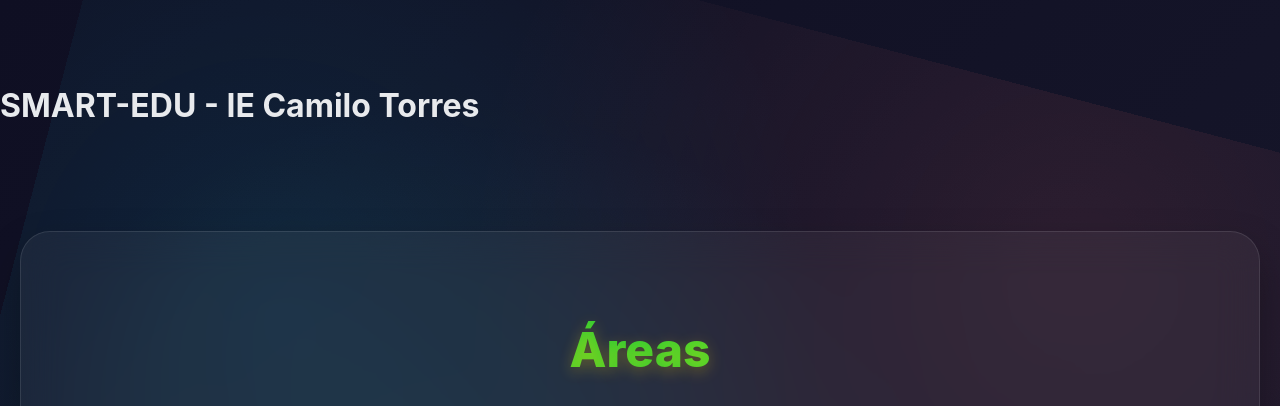
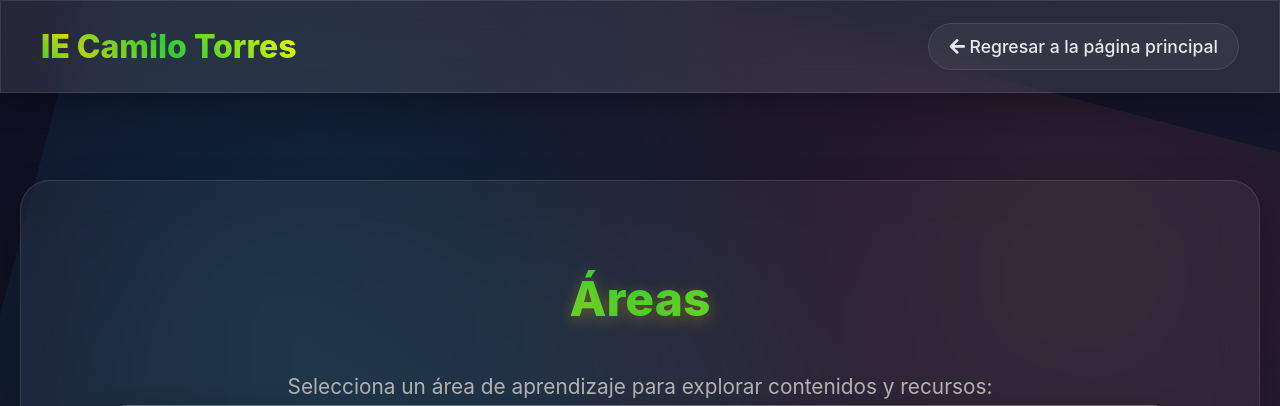
Before and after one commit to belaNh27/IEcamilotorres, a Flask app: page /smartedu in a window 1280 px wide. Shown: the top 406 px of the page. Run offline with Flask 3, Linux system fonts and the light colour scheme.

Commit message:
Update smartedu.html

```diff
--- a/templates/smartedu.html
+++ b/templates/smartedu.html
@@ -8,9 +8,24 @@
     <link href="https://cdnjs.cloudflare.com/ajax/libs/font-awesome/5.15.3/css/all.min.css" rel="stylesheet">
 </head>
 <body>
-    <header>
-        <h1>{{ titulo }}</h1>
-    </header>
+
+ <header class="main-header">
+    <div class="header-left">
+        <a href="{{ url_for('index') }}" class="logo-link">
+            <span class="logo-text"><span class="highlight">IE</span> Camilo Torres</span>
+        </a>
+    </div>
+
+    <nav class="main-nav">
+        <ul>
+            <li>
+                <a href="{{ url_for('index') }}" class="btn-regresar">
+                    <i class="fas fa-arrow-left"></i> Regresar a la página principal
+                </a>
+            </li>
+        </ul>
+    </nav>
+</header>
 
     <main>
         <!-- Sección de Áreas -->
```
